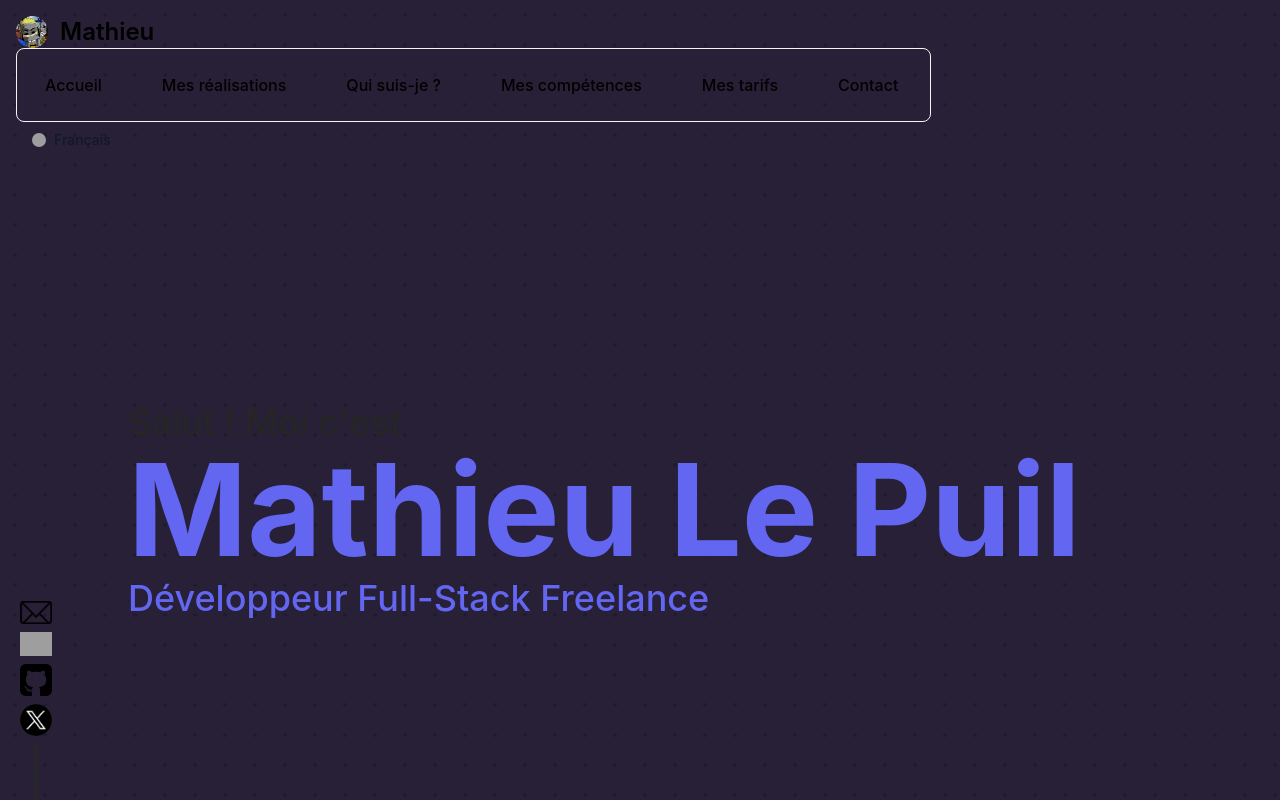
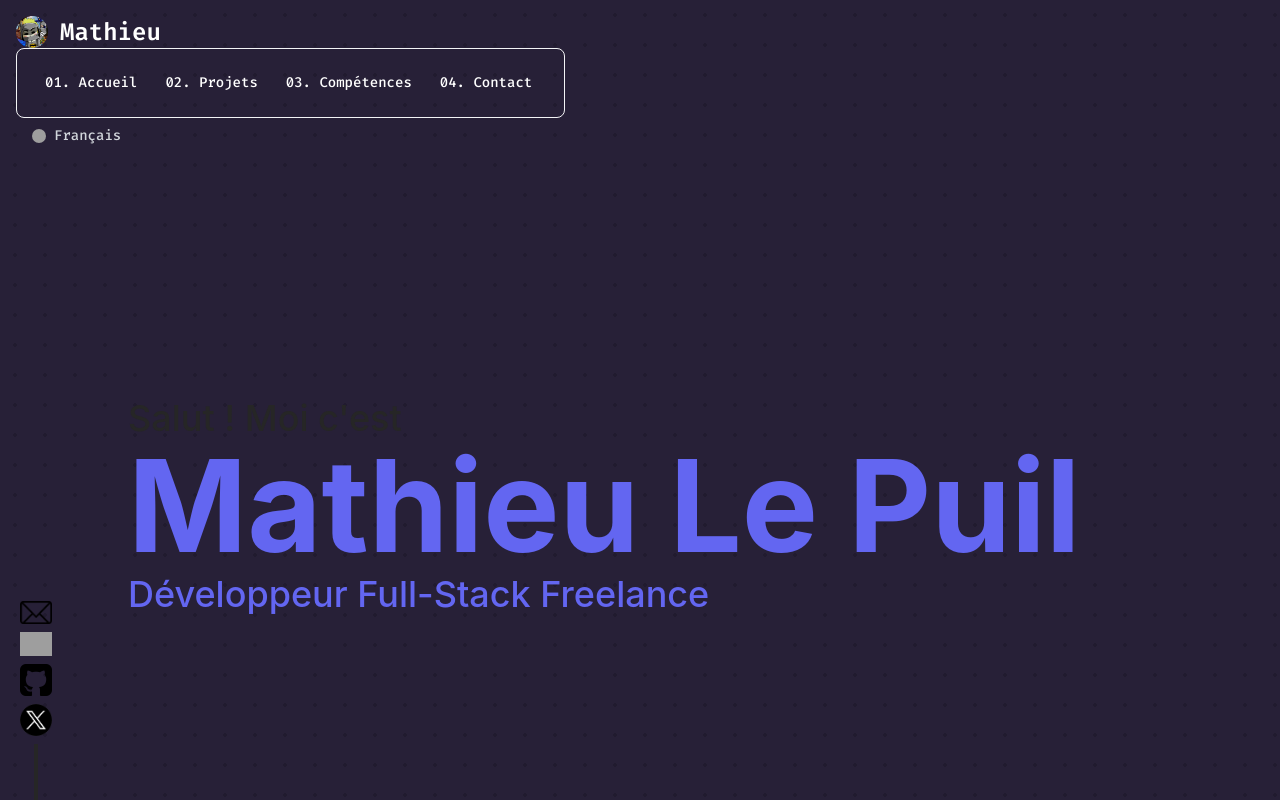
Before and after one commit to MathieuLePuil/mathieulp.fr, a Vue app: page / in a window 1280 px wide. Shown: the top 800 px of the page. Built offline with nearby package versions, Linux system fonts and the light colour scheme; grey boxes are pictures that could not be loaded.

Commit message:
feat: modify navigation with new link and style

```diff
--- a/index.html
+++ b/index.html
@@ -10,15 +10,20 @@
         <link rel="stylesheet" href="/style.css">
         <link href="https://cdnjs.cloudflare.com/ajax/libs/flowbite/1.7.0/flowbite.min.css" rel="stylesheet" />
         <style>
+            @import url('https://fonts.googleapis.com/css2?family=Fira+Code:wght@300..700&display=swap');
             body {
                 background-image: radial-gradient(rgba(0, 0, 0, 0.15) 2px, transparent 2px);
                 background-size: 30px 30px;
-                background-color: #272037; !important;
+                background-color: #272037 !important;
+            }
+
+            .fira-code {
+                font-family: 'Fira Code', monospace;
             }
         </style>
 
     </head>
-    <body class="">
+    <body class="max-w-full">
         <div id="app"></div>
         <script type="module" src="/src/main.js"></script>
         <script src="https://cdnjs.cloudflare.com/ajax/libs/flowbite/1.7.0/flowbite.min.js"></script>
--- a/src/App.vue
+++ b/src/App.vue
@@ -5,7 +5,7 @@
 
 <template>
   <header class="z-30">
-      <nav class="border-gray-200 z-30">
+      <nav class="border-gray-200 z-30 fira-code text-white">
           <div class="max-w-screen-xl flex flex-wrap items-center justify-between mx-auto p-4 z-30">
               <router-link to="/" class="flex items-center z-30">
                   <img src="./assets/img/LOGO.webp" class="h-8 mr-3" alt="Logo" />
@@ -13,7 +13,7 @@
               </router-link>
               <div class="flex items-center lg:order-2 z-30">
                   <div class="relative">
-                      <button @click="toggleDropdown" type="button" class="inline-flex items-center font-medium justify-center px-4 py-2 text-sm text-gray-900 rounded-lg cursor-pointer hover:bg-gray-200 z-30 hover:scale-105 transition-all duration-200 ease">
+                      <button @click="toggleDropdown" type="button" class="inline-flex items-center font-medium justify-center px-4 py-2 text-sm text-gray-300 rounded-lg cursor-pointer hover:bg-gray-200 hover:text-gray-600 z-30 hover:scale-105 transition-all duration-200 ease">
                           <img :src="getLocaleFlagSrc()" aria-hidden="true" class="h-3.5 w-3.5 rounded-full mr-2" alt="Flag">
                           {{ getLocaleLabel() }}
                       </button>
@@ -35,32 +35,26 @@
                           </ul>
                       </div>
                   </div>
-                  <button data-collapse-toggle="navbar-language" type="button" class="inline-flex items-center p-2 w-10 h-10 justify-center text-sm text-gray-500 rounded-lg lg:hidden hover:bg-gray-200 focus:outline-none focus:ring-2 focus:ring-gray-200" aria-controls="navbar-language" aria-expanded="false">
+                  <button data-collapse-toggle="navbar-language" type="button" class="inline-flex items-center p-2 w-10 h-10 justify-center text-sm text-gray-300 rounded-lg lg:hidden hover:bg-gray-600 focus:outline-none focus:ring-2 focus:ring-gray-200" aria-controls="navbar-language" aria-expanded="false">
                       <span class="sr-only">Menu principal</span>
                       <svg class="w-5 h-5" aria-hidden="true" xmlns="http://www.w3.org/2000/svg" fill="none" viewBox="0 0 17 14">
                           <path stroke="currentColor" stroke-linecap="round" stroke-linejoin="round" stroke-width="2" d="M1 1h15M1 7h15M1 13h15"/>
                       </svg>
                   </button>
               </div>
-              <div class="items-center justify-between hidden w-full lg:flex lg:w-auto lg:order-1 z-20" id="navbar-language">
-                  <ul class="flex flex-col font-medium p-4 lg:p-0 mt-4 border border-gray-100 rounded-lg lg:flex-row lg:space-x-8 lg:mt-0 lg:border-0 z-20">
+              <div class="items-center justify-between hidden w-full lg:flex lg:w-auto lg:order-1 z-20 text-sm text-white" id="navbar-language">
+                  <ul class="flex flex-col font-medium p-4 lg:p-0 mt-4 border border-gray-100 rounded-lg lg:flex-row lg:space-x-4 lg:mt-0 lg:border-0 z-20">
                       <li>
-                          <a href="/#home" class="block py-2 pl-3 pr-4 text-black rounded hover:text-white hover:bg-indigo-500 z-20 hover:scale-105 transition-all duration-200 ease" aria-current="page">{{ $t('home') }}</a>
+                          <a href="/#home" class="block py-2 pl-3 pr-4 text-white rounded hover:text-white hover:bg-indigo-500 z-20 hover:scale-105 transition-all duration-200 ease" aria-current="page">01. {{ $t('home') }}</a>
                       </li>
                       <li>
-                          <a href="/#projects" class="block py-2 pl-3 pr-4 text-black rounded hover:text-white hover:bg-indigo-500 z-20 hover:scale-105 transition-all duration-200 ease" aria-current="page">{{ $t('projects') }}</a>
+                          <a href="/#projects" class="block py-2 pl-3 pr-4 text-white rounded hover:text-white hover:bg-indigo-500 z-20 hover:scale-105 transition-all duration-200 ease" aria-current="page">02. {{ $t('projects') }}</a>
                       </li>
                       <li>
-                          <a href="/#aboutme" class="block py-2 pl-3 pr-4 text-black rounded hover:text-white hover:bg-indigo-500 z-20 hover:scale-105 transition-all duration-200 ease" aria-current="page">{{ $t('whoami') }}</a>
+                          <a href="/#skills" class="block py-2 pl-3 pr-4 text-white rounded hover:text-white hover:bg-indigo-500 z-20 hover:scale-105 transition-all duration-200 ease" aria-current="page">03. {{ $t('skills') }}</a>
                       </li>
                       <li>
-                          <a href="/#skills" class="block py-2 pl-3 pr-4 text-black rounded hover:text-white hover:bg-indigo-500 z-20 hover:scale-105 transition-all duration-200 ease" aria-current="page">{{ $t('skills') }}</a>
-                      </li>
-                      <li>
-                          <a href="/#price" class="block py-2 pl-3 pr-4 text-black rounded hover:text-white hover:bg-indigo-500 z-20 hover:scale-105 transition-all duration-200 ease" aria-current="page">{{ $t('prices') }}</a>
-                      </li>
-                      <li>
-                          <a href="/#contact" class="block py-2 pl-3 pr-4 text-black rounded hover:text-white hover:bg-indigo-500 z-20 hover:scale-105 transition-all duration-200 ease" aria-current="page">Contact</a>
+                          <a href="/#contact" class="block py-2 pl-3 pr-4 text-white rounded hover:text-white hover:bg-indigo-500 z-20 hover:scale-105 transition-all duration-200 ease" aria-current="page">04. Contact</a>
                       </li>
                   </ul>
               </div>
--- a/src/main.js
+++ b/src/main.js
@@ -10,10 +10,8 @@ const i18n = createI18n({
     messages: {
         en: {
             home: 'Home',
-            projects: 'My projects',
-            whoami: "Who am I ?",
-            skills: "My skills",
-            prices: "My prices",
+            projects: 'Projects',
+            skills: "Skills",
 
             homeh3: "Hi, I'm",
             homeh2: "Freelance Full-Stack Developer",
@@ -77,10 +75,8 @@ const i18n = createI18n({
         },
         fr: {
             home: 'Accueil',
-            projects: "Mes réalisations",
-            whoami: "Qui suis-je ?",
-            skills: "Mes compétences",
-            prices: "Mes tarifs",
+            projects: "Projets",
+            skills: "Compétences",
 
             homeh3: "Salut ! Moi c'est",
             homeh2: "Développeur Full-Stack Freelance",
--- a/tailwind.config.js
+++ b/tailwind.config.js
@@ -4,7 +4,7 @@ module.exports = {
     theme: {
         extend: {
             colors: {
-                'my-black': '#262626',
+                'my-white': '#FFFFFF',
                 'my-purple': '#6366F1',
             },
         },
```
